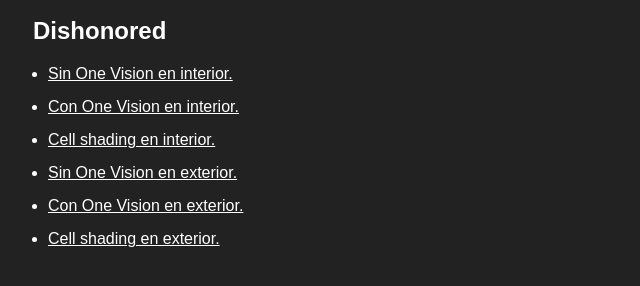
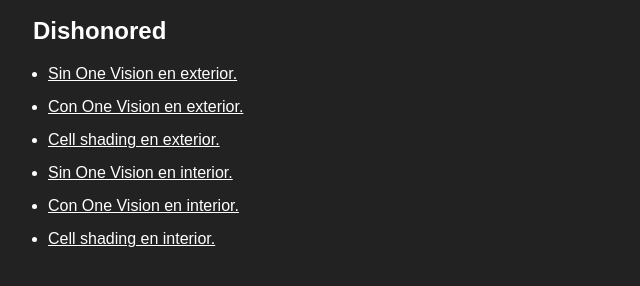
Before and after one commit to just12/just12.github.io, a plain HTML site: page onevision/index.html in a window 1280 px wide. Shown: the part 544-830 px from the top of the page, 67-707 px from the left. Drawn offline with Linux system fonts and the light colour scheme.

Commit message:
Fixed Dishonored titles

```diff
--- a/onevision/index.html
+++ b/onevision/index.html
@@ -36,12 +36,12 @@
   </div>
   <div class="articulo">
     <h2>Dishonored</h1>
-    <a href="src/dishonored/dis_sin1.jpg" data-lightbox="dishonored" data-title="Sin One Vision en interior.">Sin One Vision en interior.</a>
-    <a href="src/dishonored/dis_con1.jpg" data-lightbox="dishonored" data-title="Con One Vision en interior.">Con One Vision en interior.</a>
-    <a href="src/dishonored/dis_cell1.jpg" data-lightbox="dishonored" data-title="Cell shading en interior.">Cell shading en interior.</a>
-    <a href="src/dishonored/dis_sin2.jpg" data-lightbox="dishonored" data-title="Sin One Vision en exterior.">Sin One Vision en exterior.</a>
-    <a href="src/dishonored/dis_con2.jpg" data-lightbox="dishonored" data-title="Con One Vision en exterior.">Con One Vision en exterior.</a>
-    <a href="src/dishonored/dis_cell2.jpg" data-lightbox="dishonored" data-title="Cell shading en exterior.">Cell shading en exterior.</a>
+    <a href="src/dishonored/dis_sin1.jpg" data-lightbox="dishonored" data-title="Sin One Vision en interior.">Sin One Vision en exterior.</a>
+    <a href="src/dishonored/dis_con1.jpg" data-lightbox="dishonored" data-title="Con One Vision en interior.">Con One Vision en exterior.</a>
+    <a href="src/dishonored/dis_cell1.jpg" data-lightbox="dishonored" data-title="Cell shading en interior.">Cell shading en exterior.</a>
+    <a href="src/dishonored/dis_sin2.jpg" data-lightbox="dishonored" data-title="Sin One Vision en exterior.">Sin One Vision en interior.</a>
+    <a href="src/dishonored/dis_con2.jpg" data-lightbox="dishonored" data-title="Con One Vision en exterior.">Con One Vision en interior.</a>
+    <a href="src/dishonored/dis_cell2.jpg" data-lightbox="dishonored" data-title="Cell shading en exterior.">Cell shading en interior.</a>
   </div>
 </body>
 </html>
```
